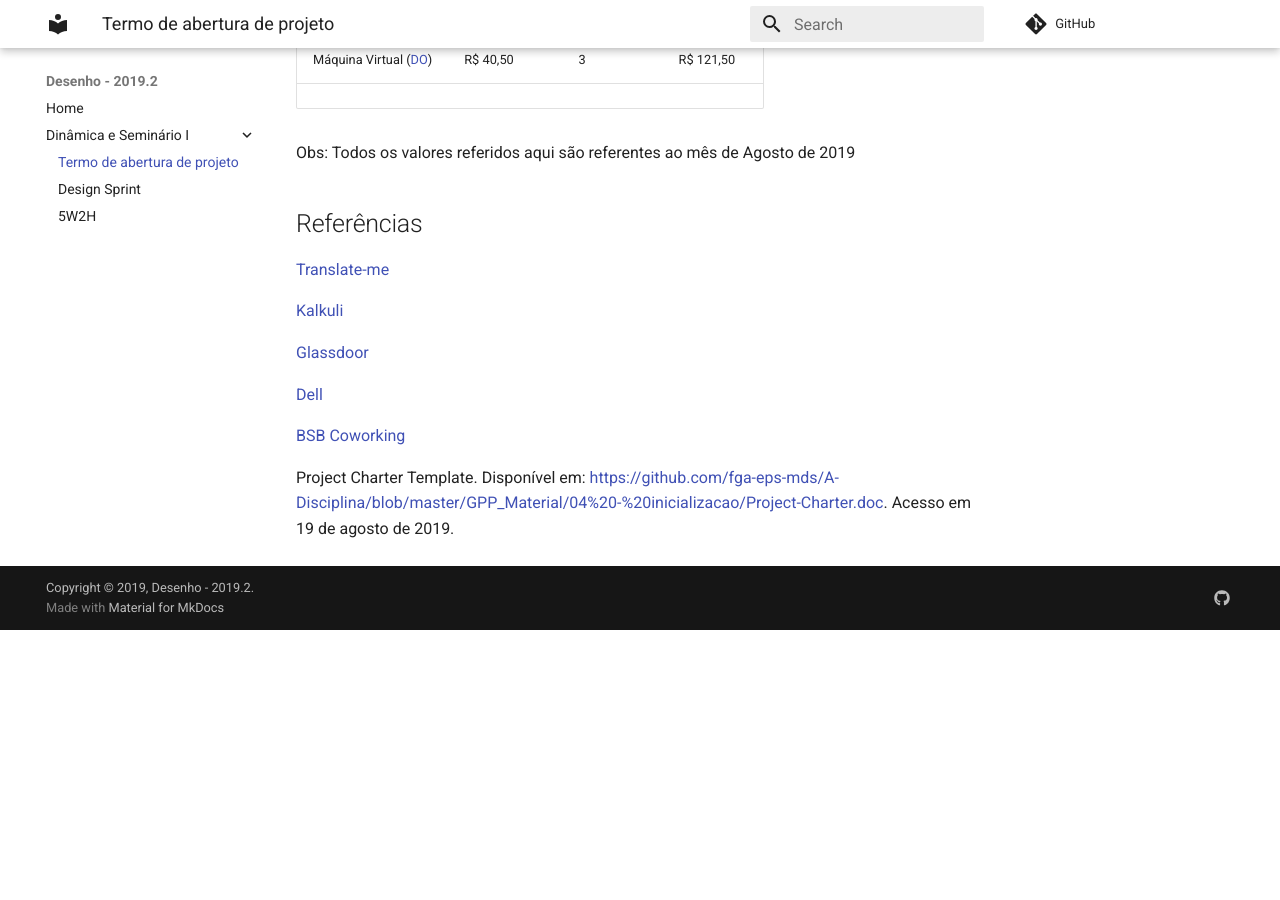
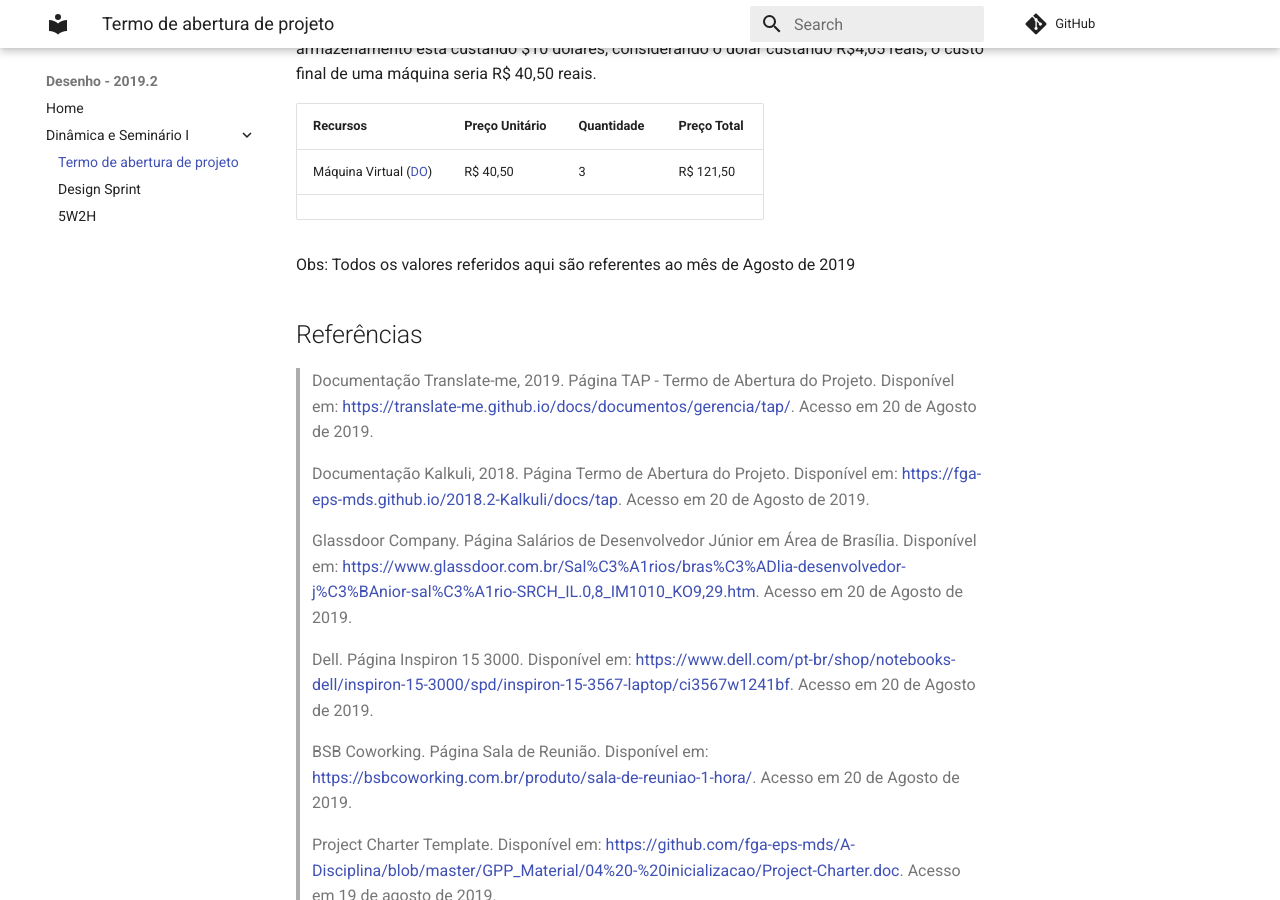
Before and after one commit to fga-desenho-2019-2/Wiki, an MkDocs documentation site: the page built from docs/seminario1/tap.md, in a window 1280 px wide and 900 px high, scrolled down 4987 px. Built offline with MkDocs 1.6.1 and Material for MkDocs 9.7.7, drawn with Linux system fonts in a browser that asks for light colours; comment, search, counter and statistics services are not loaded; old or Windows-style settings are respelled for this version of MkDocs; before the commit the page ends 5617 px from its top, so only the background shows below that; some of the changed text lies outside the part shown.

Commit message:
Refactor References

```diff
--- a/docs/seminario1/tap.md
+++ b/docs/seminario1/tap.md
@@ -7,7 +7,9 @@
 |19/08/2019|0.1|Criação do documento, adição de Stakeholders, Descrição do Projeto, Propósito e Justificativa, Objetivos, Requisitos de Alto Nível, Riscos de Alto Nível e Estimativa de Custo| Shayane Marques|
 |20/08/2019|0.2| Adição da introdução, adição de informações no tópico de Requisitos de alto nível | Pedro Rodrigues |
 |20/08/2019|0.3| Revisão de objetivos, adição de  critérios de sucesso | Matheus Blanco |
-|20/08/2019|0.4| Adição dos Custo de Mão de Obra, Logística e Aquisições | Saleh Kader
+|20/08/2019|0.4| Adição dos Custo de Mão de Obra, Logística e Aquisições | Saleh Kader |
+|20/08/2019|0.5| Adição Infraestrutura | Guilherme Marques |
+|21/08/2019|0.6| Refatorando Referências | Saleh Kader
 
 ## Stakeholders
 
@@ -125,14 +127,14 @@ Obs: Todos os valores referidos aqui são referentes ao mês de Agosto de 2019
 
 ## Referências
 
-[Translate-me](https://translate-me.github.io/docs/documentos/gerencia/tap/)
+>Documentação Translate-me, 2019. Página TAP - Termo de Abertura do Projeto. Disponível em: <https://translate-me.github.io/docs/documentos/gerencia/tap/>. Acesso em 20 de Agosto de 2019.
 
-[Kalkuli](https://fga-eps-mds.github.io/2018.2-Kalkuli/docs/tap)
+>Documentação Kalkuli, 2018. Página Termo de Abertura do Projeto. Disponível em: <https://fga-eps-mds.github.io/2018.2-Kalkuli/docs/tap>. Acesso em 20 de Agosto de 2019.
 
-[Glassdoor](https://www.glassdoor.com.br/Sal%C3%A1rios/bras%C3%ADlia-desenvolvedor-j%C3%BAnior-sal%C3%A1rio-SRCH_IL.0,8_IM1010_KO9,29.htm)
+>Glassdoor Company. Página Salários de Desenvolvedor Júnior em Área de Brasília. Disponível em: <https://www.glassdoor.com.br/Sal%C3%A1rios/bras%C3%ADlia-desenvolvedor-j%C3%BAnior-sal%C3%A1rio-SRCH_IL.0,8_IM1010_KO9,29.htm>. Acesso em 20 de Agosto de 2019.
 
-[Dell](https://www.dell.com/pt-br/shop/notebooks-dell/inspiron-15-3000/spd/inspiron-15-3567-laptop/ci3567w1241bf)
+>Dell. Página Inspiron 15 3000. Disponível em: <https://www.dell.com/pt-br/shop/notebooks-dell/inspiron-15-3000/spd/inspiron-15-3567-laptop/ci3567w1241bf>. Acesso em 20 de Agosto de 2019.
 
-[BSB Coworking](https://bsbcoworking.com.br/produto/sala-de-reuniao-1-hora/)
+>BSB Coworking. Página Sala de Reunião. Disponível em: <https://bsbcoworking.com.br/produto/sala-de-reuniao-1-hora/>. Acesso em 20 de Agosto de 2019.
 
-Project Charter Template. Disponível em: <https://github.com/fga-eps-mds/A-Disciplina/blob/master/GPP_Material/04%20-%20inicializacao/Project-Charter.doc>. Acesso em 19 de agosto de 2019.
+>Project Charter Template. Disponível em: <https://github.com/fga-eps-mds/A-Disciplina/blob/master/GPP_Material/04%20-%20inicializacao/Project-Charter.doc>. Acesso em 19 de agosto de 2019.
```
